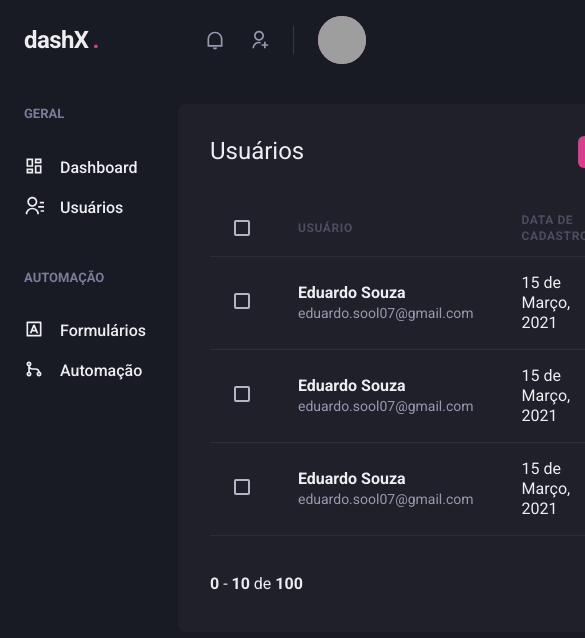
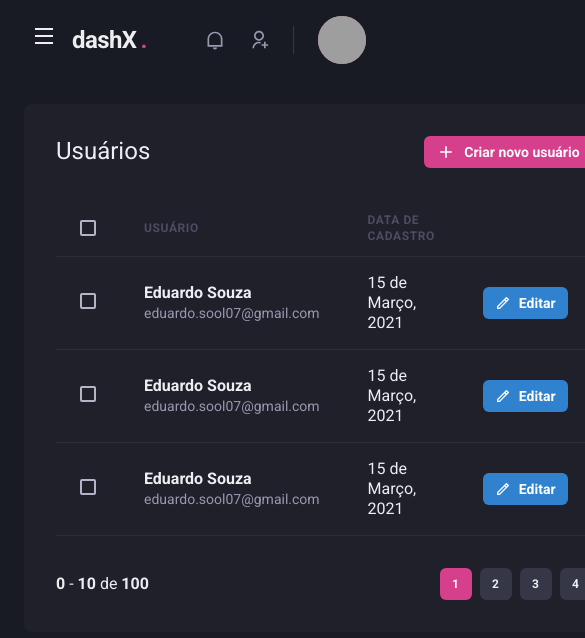
Before and after one commit to Eduardo-SO/dashx, a Next.js app: page /users in a window 390 px wide. Shown: the top 638 px of the page, 585 px wide, since content can reach past the window. Built offline with nearby package versions, Linux system fonts and the light colour scheme; grey boxes are pictures that could not be loaded.

Commit message:
Add responsivity to Sidebar

```diff
--- a/src/components/Header/index.tsx
+++ b/src/components/Header/index.tsx
@@ -1,10 +1,14 @@
-import { Flex, useBreakpointValue } from '@chakra-ui/react'
+import { Flex, Icon, IconButton, useBreakpointValue } from '@chakra-ui/react'
+import { RiMenuLine } from 'react-icons/ri'
+import { useSidebarDrawer } from '../../contexts/SidebarDrawerContext'
 import { Logo } from './Logo'
 import { NotificationNav } from './NotificationNav'
 import { Profile } from './Profile'
 import { SearchBox } from './SearchBox'
 
 export function Header() {
+  const { onOpen } = useSidebarDrawer();
+
   const isWideVersion = useBreakpointValue({
     base: false,
     lg: true,
@@ -21,6 +25,19 @@
       mb="4"
       px="6"
     >
+      {!isWideVersion && (
+        <IconButton
+          aria-label="Open navigation"
+          icon={<Icon as={RiMenuLine} />}
+          fontSize="24"
+          mr="2"
+          variant="unstyled"
+          onClick={onOpen}
+        >
+
+        </IconButton>
+      )}
+
       <Logo />
 
       {isWideVersion && <SearchBox />}
--- /dev/null
+++ b/src/components/Sidebar/SidebarNav.tsx
@@ -0,0 +1,20 @@
+import { Stack } from "@chakra-ui/react";
+import { RiContactsLine, RiDashboardLine, RiGitMergeLine, RiInputMethodLine } from "react-icons/ri";
+
+import { NavLink } from "./NavLink";
+import { NavSection } from "./NavSection";
+
+export function SidebarNav() {
+  return (
+    <Stack align="flex-start" spacing="12">
+      <NavSection title="Geral">
+        <NavLink title="Dashboard" icon={RiDashboardLine} />
+        <NavLink title="Usuários" icon={RiContactsLine} />
+      </NavSection>
+      <NavSection title="Automação">
+        <NavLink title="Formulários" icon={RiInputMethodLine} />
+        <NavLink title="Automação" icon={RiGitMergeLine} />
+      </NavSection>
+    </Stack>
+  )
+}
--- a/src/components/Sidebar/index.tsx
+++ b/src/components/Sidebar/index.tsx
@@ -1,21 +1,35 @@
-import { Box, Stack } from '@chakra-ui/react'
-import { RiContactsLine, RiDashboardLine, RiGitMergeLine, RiInputMethodLine } from 'react-icons/ri'
-import { NavLink } from './NavLink'
-import { NavSection } from './NavSection'
+import { Box, Drawer, DrawerBody, DrawerCloseButton, DrawerContent, DrawerHeader, DrawerOverlay, useBreakpointValue } from '@chakra-ui/react'
+import { useSidebarDrawer } from '../../contexts/SidebarDrawerContext'
+import { SidebarNav } from './SidebarNav'
 
 export function Sidebar() {
+  const { isOpen, onClose } = useSidebarDrawer()
+
+  const isDrawerSidebar = useBreakpointValue({
+    base: true,
+    lg: false
+  })
+
+  if(isDrawerSidebar) {
+    return (
+      <Drawer isOpen={isOpen} placement="left" onClose={onClose}>
+        <DrawerOverlay>
+          <DrawerContent bg="gray.800"p="4">
+            <DrawerCloseButton mt="6" />
+            <DrawerHeader>Navegação</DrawerHeader>
+
+            <DrawerBody>
+              <SidebarNav />
+            </DrawerBody>
+          </DrawerContent>
+        </DrawerOverlay>
+      </Drawer>
+    )
+  }
+
   return (
     <Box as="aside" w="64" mr="8">
-      <Stack align="flex-start" spacing="12">
-        <NavSection title="Geral">
-          <NavLink title="Dashboard" icon={RiDashboardLine} />
-          <NavLink title="Usuários" icon={RiContactsLine} />
-        </NavSection>
-        <NavSection title="Automação">
-          <NavLink title="Formulários" icon={RiInputMethodLine} />
-          <NavLink title="Automação" icon={RiGitMergeLine} />
-        </NavSection>
-      </Stack>
+      <SidebarNav />
     </Box>
   )
 }
--- /dev/null
+++ b/src/contexts/SidebarDrawerContext.tsx
@@ -0,0 +1,28 @@
+import { useDisclosure, UseDisclosureReturn } from "@chakra-ui/react";
+import { useRouter } from "next/router";
+import { createContext, ReactNode, useContext, useEffect } from "react";
+
+interface SidebarDrawerProviderProps {
+  children: ReactNode
+}
+
+type SidebarDrawerContextData = UseDisclosureReturn
+
+const SidebarDrawerContext = createContext({} as SidebarDrawerContextData)
+
+export function SidebarDrawerProvider({ children }: SidebarDrawerProviderProps) {
+  const disclosure = useDisclosure()
+  const router = useRouter()
+
+  useEffect(() => {
+    disclosure.onClose()
+  }, [router.asPath])
+
+  return (
+    <SidebarDrawerContext.Provider value={disclosure}>
+      {children}
+    </SidebarDrawerContext.Provider>
+  )
+}
+
+export const useSidebarDrawer = () => useContext(SidebarDrawerContext)
--- a/src/pages/_app.tsx
+++ b/src/pages/_app.tsx
@@ -1,11 +1,14 @@
 import { AppProps } from 'next/app'
 import { ChakraProvider } from '@chakra-ui/react'
 import { theme } from '../styles/theme'
+import { SidebarDrawerProvider } from '../contexts/SidebarDrawerContext'
 
 function MyApp({ Component, pageProps }: AppProps) {
   return (
     <ChakraProvider theme={theme}>
-      <Component {...pageProps} />
+      <SidebarDrawerProvider>
+        <Component {...pageProps} />
+      </SidebarDrawerProvider>
     </ChakraProvider>
     )
 }
```
